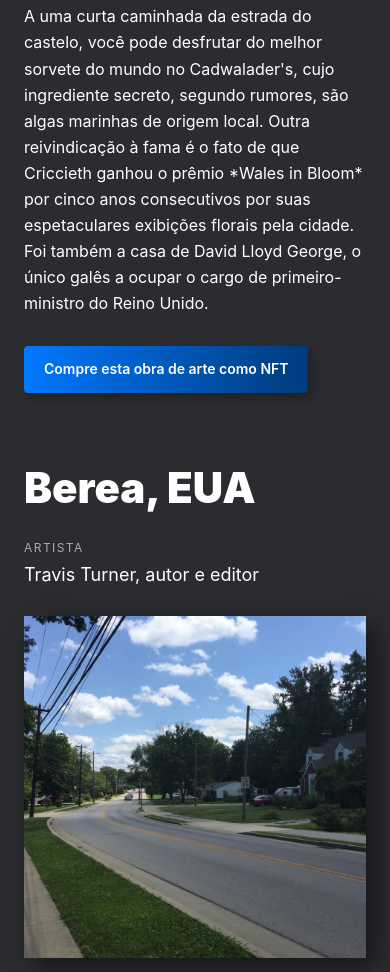
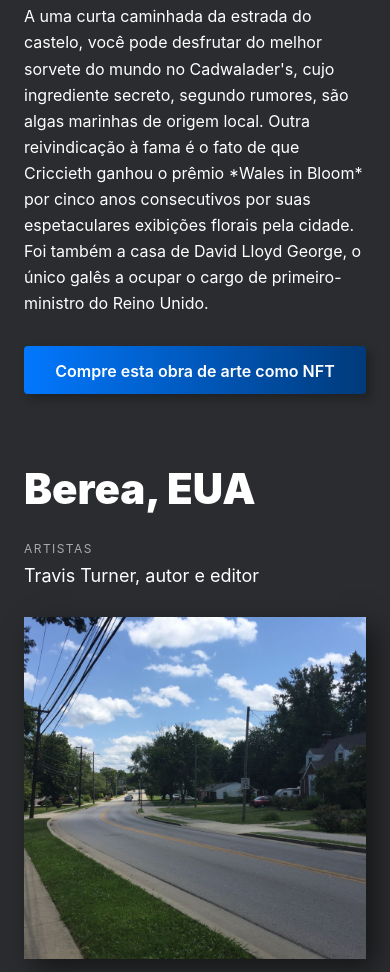
Before and after one commit to lorinogueira/web_project_homeland, a plain HTML site: page index.html in a window 390 px wide. Shown: the part 4843-5815 px from the top of the page. Drawn offline with Linux system fonts and the light colour scheme; a web font is replaced by a local one.

Commit message:
corrige erros de semântica

```diff
--- a/blocks/city.css
+++ b/blocks/city.css
@@ -70,9 +70,10 @@
 
 .city__button {
   grid-area: button;
-  /*height: 48px;
-  max-width: 356px;*/
-  padding: 13px 20px;
+  box-sizing: border-box;
+  height: 48px;
+  max-width: 356px;
+  padding: 13px 0;
   background: linear-gradient(90deg, #0278fe 0%, #003a7b 99.98%);
   color: #fff;
   border: none;
@@ -81,6 +82,9 @@
   font-size: 18px;
   font-weight: 600;
   line-height: 21.78px;
+  text-decoration: none;
+  text-align: center;
+  align-items: center;
 }
 
 .city__button:hover {
@@ -139,9 +143,7 @@
   }
 
   .city__button {
-    font-size: 14px;
-    line-height: 16.94px;
-    padding: 15px 20px;
+    padding: 15px 0;
   }
 }
 
@@ -155,7 +157,7 @@
       "artists"
       "image"
       "description"
-      "description";
+      "button";
   }
 }
 
@@ -175,8 +177,10 @@
   }
 
   .city__button {
-    padding: 15px 9px;
+    padding: 15px 0;
     margin: 0 16px;
+    font-size: 14px;
+    line-height: 16.94px;
   }
 
   .city__description {
--- a/index.html
+++ b/index.html
@@ -54,7 +54,7 @@
             estamos felizes por você ser nosso vizinho.
           </p>
         </section>
-        <section class="photos">
+        <div class="photos">
           <img
             src="./images/item-1.png"
             alt="Foto ampla de paisagem"
@@ -95,27 +95,24 @@
             alt="Foto ampla de paisagem"
             class="photos__item"
           />
-        </section>
+        </div>
         <section class="places">
           <div class="city places-content">
             <h2 class="city__name">Criccieth, País de Gales</h2>
             <div class="city__artists">
-              <ul class="city__artists-title">
-                Artistas
+              <p class="city__artists-title">Artistas</p>
+              <ul class="city__artist-name">
+                <li>Steffan Warren, editor-chefe</li>
+                <li>Kseniya Glagoleva, gerente de projeto</li>
               </ul>
-              <li class="city__artist-name">Steffan Warren, editor-chefe</li>
-              <li class="city__artist-name">
-                Kseniya Glagoleva, gerente de projeto
-              </li>
             </div>
             <div class="city__image city__image_place_criccieth"></div>
             <a
               href="https://www.theverge.com/22310188/nft-explainer-what-is-blockchain-crypto-art-faq"
               target="_blank"
+              class="city__button"
             >
-              <button class="city__button" type="button">
-                Compre esta obra de arte como NFT
-              </button>
+              Compre esta obra de arte como NFT
             </a>
             <div class="city__description">
               <p>
@@ -141,19 +138,18 @@
           <div class="city places-content">
             <h2 class="city__name">Berea, EUA</h2>
             <div class="city__artists">
-              <ul class="city__artists-title">
-                Artista
+              <p class="city__artists-title">Artistas</p>
+              <ul class="city__artist-name">
+                <li>Travis Turner, autor e editor</li>
               </ul>
-              <li class="city__artist-name">Travis Turner, autor e editor</li>
             </div>
             <div class="city__image city__image_place_berea"></div>
             <a
               href="https://www.theverge.com/22310188/nft-explainer-what-is-blockchain-crypto-art-faq"
               target="_blank"
+              class="city__button"
             >
-              <button class="city__button" type="button">
-                Compre esta obra de arte como NFT
-              </button>
+              Compre esta obra de arte como NFT
             </a>
             <div class="city__description">
               <p>
@@ -178,21 +174,18 @@
           <div class="city places-content">
             <h2 class="city__name">Muramvya, Burundi</h2>
             <div class="city__artists">
-              <ul class="city__artists-title">
-                Artista
+              <p class="city__artists-title">Artistas</p>
+              <ul class="city__artist-name">
+                <li>Grevisse Kenguruka, editor técnico</li>
               </ul>
-              <li class="city__artist-name">
-                Grevisse Kenguruka, editor técnico
-              </li>
             </div>
             <div class="city__image city__image_place_muramvya"></div>
             <a
               href="https://www.theverge.com/22310188/nft-explainer-what-is-blockchain-crypto-art-faq"
               target="_blank"
+              class="city__button"
             >
-              <button class="city__button" type="button">
-                Compre esta obra de arte como NFT
-              </button>
+              Compre esta obra de arte como NFT
             </a>
             <div class="city__description">
               <p>
@@ -224,21 +217,18 @@
           <div class="city places-content">
             <h2 class="city__name">Salvador, Brasil</h2>
             <div class="city__artists">
-              <ul class="city__artists-title">
-                Artista
+              <p class="city__artists-title">Artistas</p>
+              <ul class="city__artist-name">
+                <li>Lorena Nogueira, desenvolvedora web</li>
               </ul>
-              <li class="city__artist-name">
-                Lorena Nogueira, desenvolvedora web
-              </li>
             </div>
             <div class="city__image city__image_place_salvador"></div>
             <a
               href="https://www.theverge.com/22310188/nft-explainer-what-is-blockchain-crypto-art-faq"
               target="_blank"
+              class="city__button"
             >
-              <button class="city__button" type="button">
-                Compre esta obra de arte como NFT
-              </button>
+              Compre esta obra de arte como NFT
             </a>
             <div class="city__description">
               <p>
```
